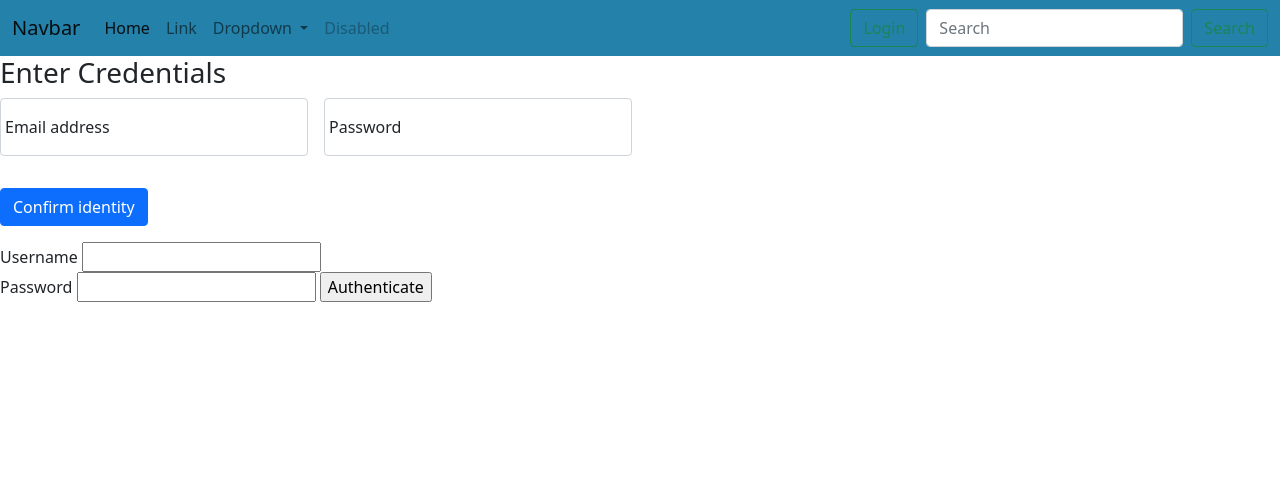
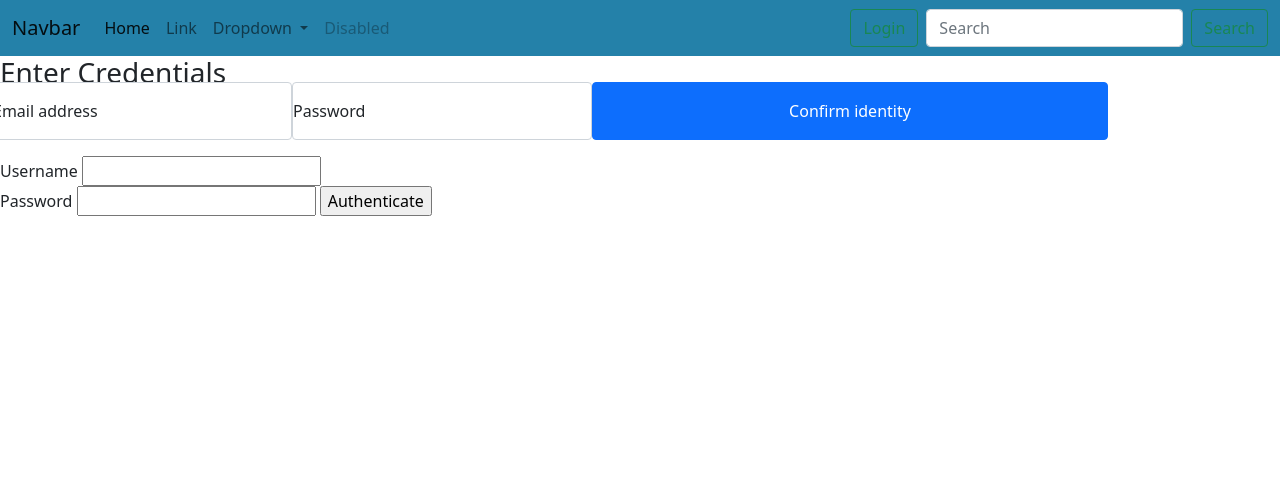
Before and after one commit to kusam-chandrahas-reddy/VulnApp, a Python web app: template templates/login.html in a window 1280 px wide. Shown: the top 482 px of the page. Run offline with Jinja, Linux system fonts and the light colour scheme; the template is opened without the code that fills it, so the values that code supplies are empty.

```diff
--- a/templates/login.html
+++ b/templates/login.html
@@ -3,15 +3,15 @@
 {% block content%}
 	<h3>Enter Credentials</h3>
 	<form class="row g-3" method='post' action='/auth'>
-		<div class="form-floating mb-3 col-md-3">
+		<div class=" row form-floating mb-3 col-md-3">
 			<input type="email" name='username' name='password' class="form-control" id="floatingInput" placeholder="name@example.com">
 			<label for="floatingInput">Email address</label>
 		  </div>
-		  <div class="form-floating col-md-3">
+		  <div class="row form-floating col-md-3">
 			<input type="password" class="form-control" id="floatingPassword" placeholder="Password">
 			<label for="floatingPassword">Password</label>
 		</div>
-		<div class="col-14">
+		<div class="row col-5">
 		<button type="submit" class="btn btn-primary mb-3">Confirm identity</button>
 		</div>
 	</form>
```
